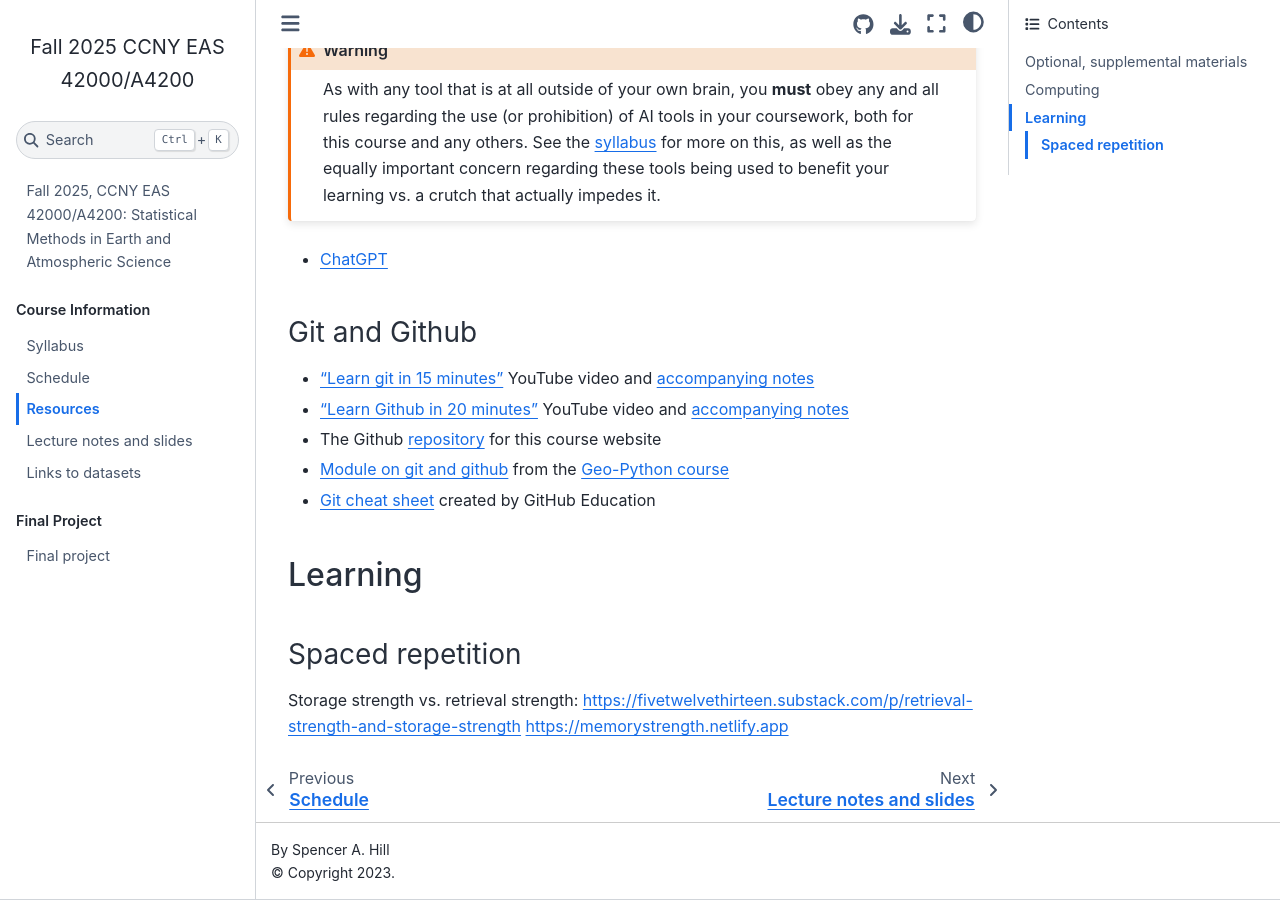
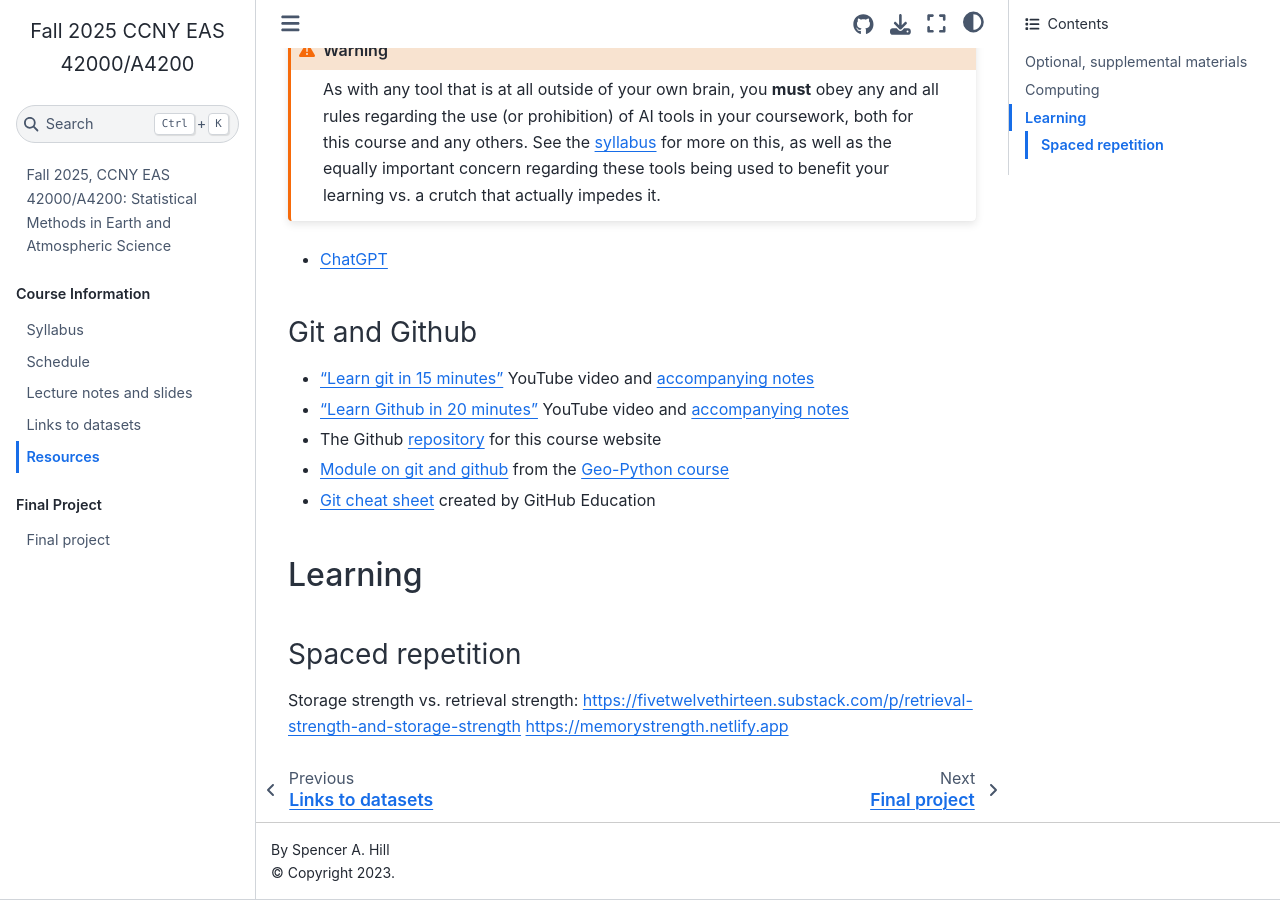
Before and after one commit to spencerahill/25f-stat-methods-course, a Jupyter Book: the page built from info/resources.md, in a window 1280 px wide and 900 px high, scrolled down 2677 px. Built offline with Jupyter Book 1.0.4 settings and Sphinx 7.4.7 and the Sphinx Book theme 1.1.4, drawn with Linux system fonts in a browser that asks for light colours; pages that are not in the unit, such as notebooks, are missing from menus; part of the change alters nothing that is shown.

```diff
--- a/_toc.yml
+++ b/_toc.yml
@@ -9,9 +9,9 @@ parts:
     chapters:
       - file: info/syllabus
       - file: info/schedule
-      - file: info/resources
       - file: info/lecture-notes
       - file: info/datasets
+      - file: info/resources
   - caption: Assignments
     numbered: 0
     chapters:
@@ -19,6 +19,10 @@ parts:
       - file: assignments/hw01_desc-stat-py-funcs
       - file: assignments/hw02_data-viz
       - file: assignments/hw03_probability
+  - caption: Labs
+    numbered: 0
+    chapters:
+      - file: labs/lab03_empirical-probs-cdfs-pdfs.ipynb
   - caption: Final Project
     numbered: 0
     chapters:
```
Also changed, not shown: 1 other file.
